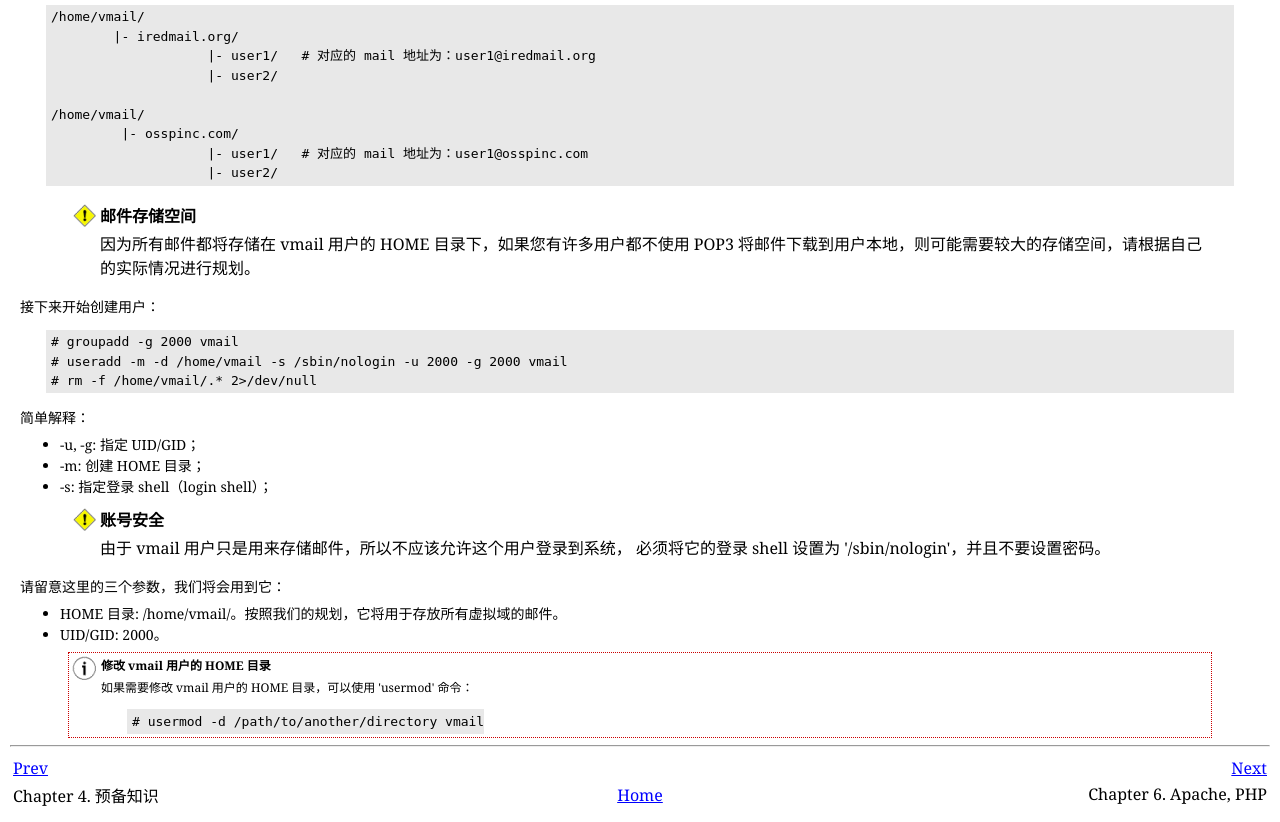
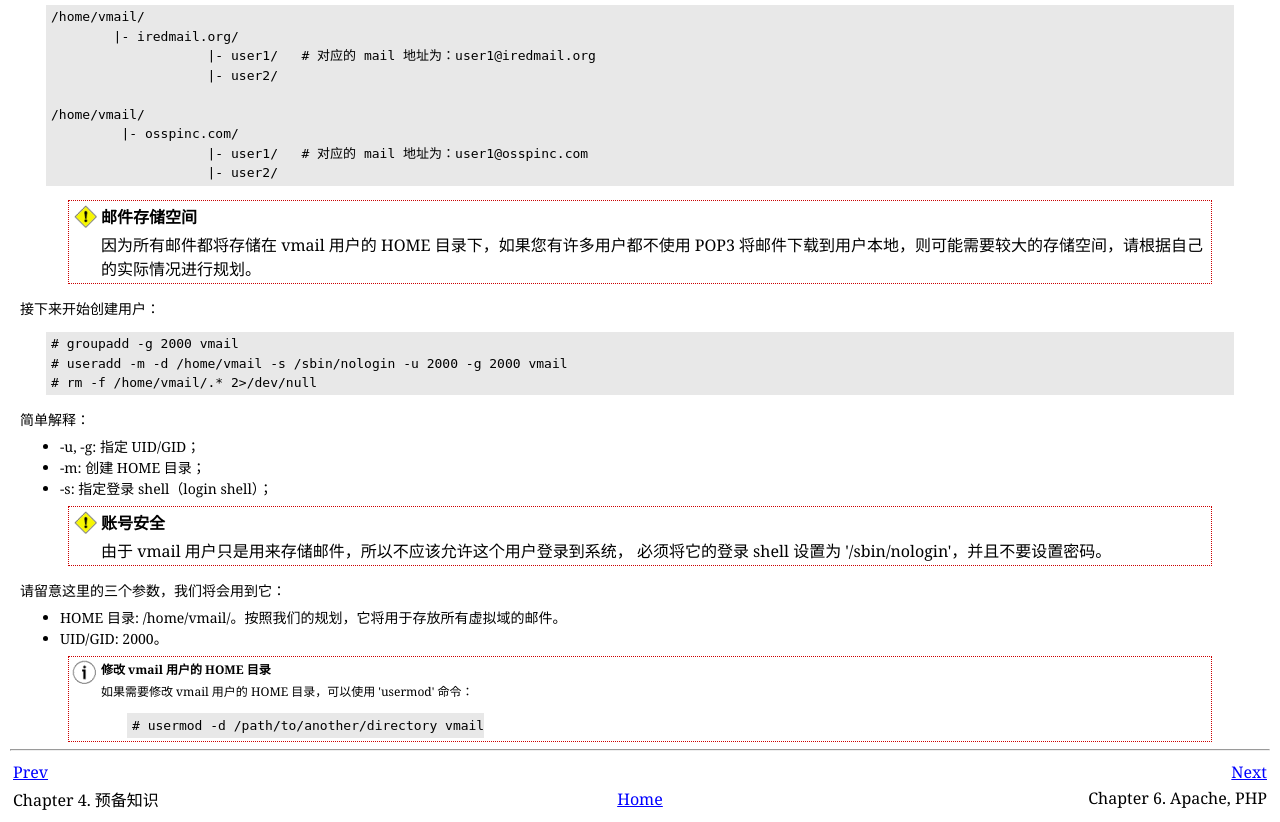
Before and after one commit to FlorianHeigl/iredmail, a PHP site: page /user_vmail.html in a window 1280 px wide. Shown: the part 231-1053 px from the top of the page. Run offline with PHP 8.4, Linux system fonts and the light colour scheme.

Commit message:
[svn r255] [iRedMail-doc-0.2] Add missing css tag.

```diff
--- a/tutorial/iRedMail-doc-0.2/docbook.css
+++ b/tutorial/iRedMail-doc-0.2/docbook.css
@@ -151,7 +151,7 @@ div.define-next        { border-top: 0.5pt solid black;
                          padding-top: 0.25in;
                        }
 
-div.note, div.tip, div.important {
+div.note, div.tip, div.important, div.caution {
     border: 1px dotted #cb0000;
     margin-top: 0.5em;
 }
```
